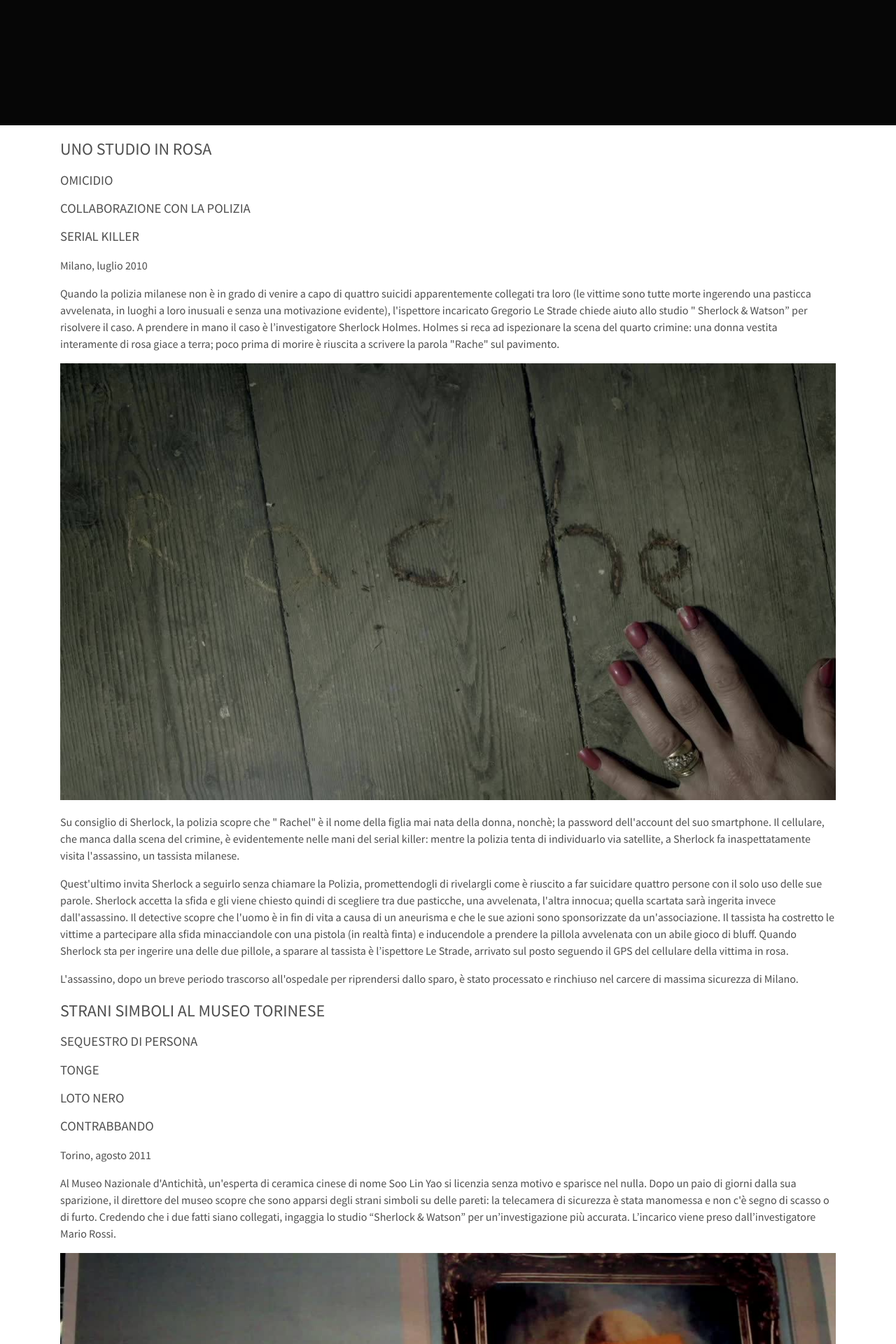
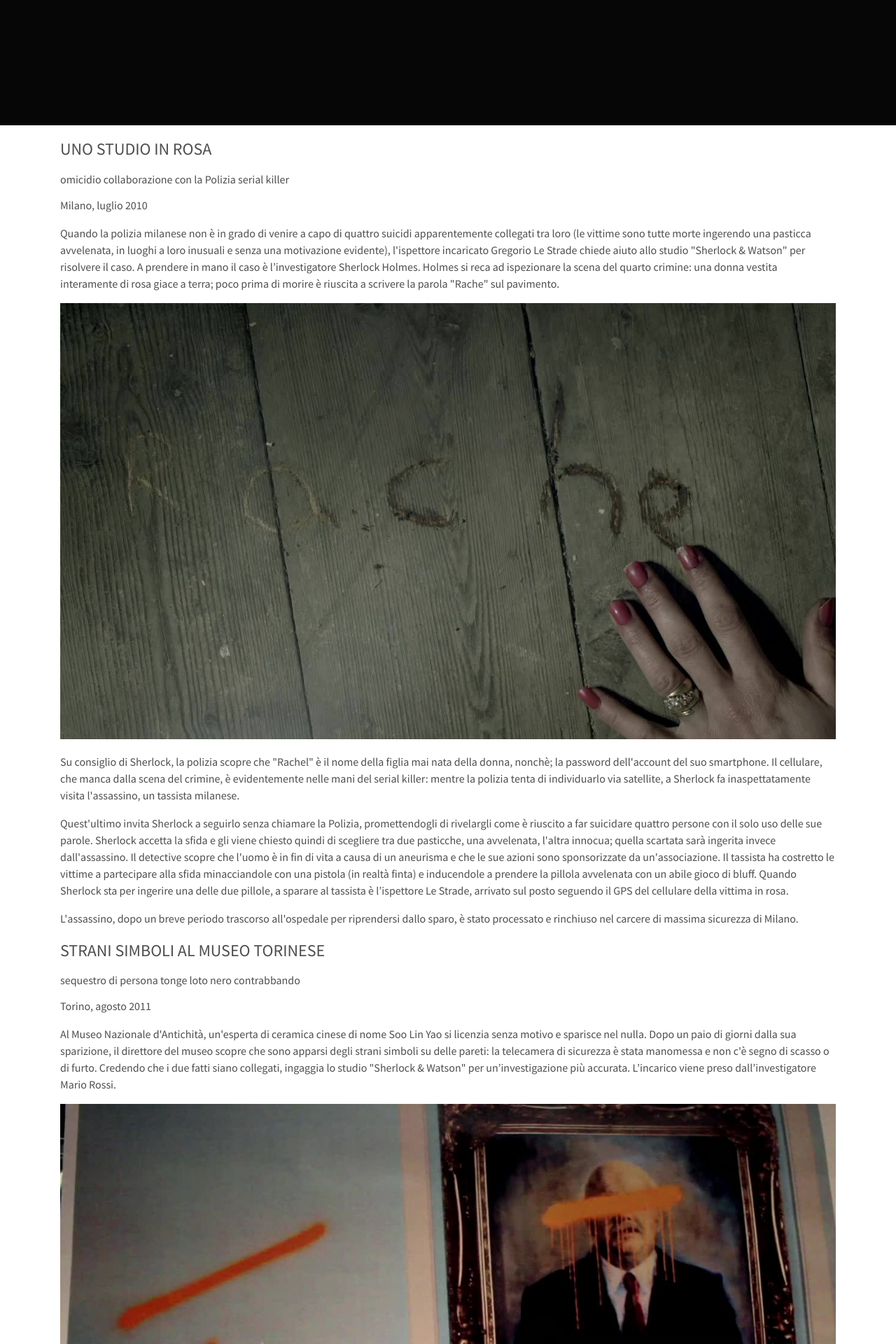
Before and after one commit to jiayihu/tecweb, a PHP site: page /login/app/views/casi.view.php in a window 1280 px wide. Shown: the part 530-2450 px from the top of the page at 70% size. Run offline with PHP 8.4, Linux system fonts and the light colour scheme; data that the repository does not hold is empty.

Commit message:
Risolto problema link giganti + sostituiti h3 in casi di studio

```diff
--- a/source/app/views/casi.view.php
+++ b/source/app/views/casi.view.php
@@ -12,15 +12,15 @@
   <section class="case">
     <h2>Uno studio in rosa</h2>
     <div class="case-content">
-      <h3 class="tag">omicidio</h3>
-      <h3 class="tag">collaborazione con la Polizia</h3>
-      <h3 class="tag">serial killer</h3>
+      <span class="tag">omicidio</span>
+      <span class="tag">collaborazione con la Polizia</span>
+      <span class="tag">serial killer</span>
       <div class="case-text">
         <p class="case-date">Milano, luglio 2010</p>
         <p>Quando la polizia milanese non è in grado di venire a capo di quattro suicidi apparentemente collegati tra loro
           (le vittime sono tutte morte ingerendo una pasticca avvelenata, in luoghi a loro inusuali e senza una motivazione
-          evidente), l'ispettore incaricato Gregorio Le Strade chiede aiuto allo studio "
-          <span lang="en">Sherlock & Watson</span>” per risolvere il caso. A prendere in mano il caso è l’investigatore
+          evidente), l'ispettore incaricato Gregorio Le Strade chiede aiuto allo studio
+          "<span lang="en">Sherlock & Watson</span>" per risolvere il caso. A prendere in mano il caso è l’investigatore
           <span lang="en">Sherlock Holmes</span>.
           <span lang="en">Holmes</span> si reca ad ispezionare la scena del quarto crimine: una donna vestita interamente di rosa giace
           a terra; poco prima di morire è riuscita a scrivere la parola "Rache" sul pavimento.</p>
@@ -30,8 +30,8 @@
           </a>
         </div>
         <p>Su consiglio di
-          <span lang="en">Sherlock</span>, la polizia scopre che "
-          <span lang="en">Rachel</span>" è il nome della figlia mai nata della donna, nonchè; la password dell'account del suo smartphone.
+          <span lang="en">Sherlock</span>, la polizia scopre che
+          "<span lang="en">Rachel</span>" è il nome della figlia mai nata della donna, nonchè; la password dell'account del suo smartphone.
           Il cellulare, che manca dalla scena del crimine, è evidentemente nelle mani del serial killer: mentre la polizia
           tenta di individuarlo via satellite, a Sherlock fa inaspettatamente visita l'assassino, un tassista milanese.</p>
         <p>Quest'ultimo invita Sherlock a seguirlo senza chiamare la Polizia, promettendogli di rivelargli come è riuscito
@@ -51,17 +51,19 @@
   <section class="case">
     <h2>Strani simboli al museo torinese</h2>
     <div class="case-content">
-      <h3 class="tag">sequestro di persona</h3>
-      <h3 class="tag">tonge</h3>
-      <h3 class="tag">loto nero</h3>
-      <h3 class="tag clearfix">contrabbando</h3>
+      <span class="tag">sequestro di persona</span>
+      <span class="tag">tonge</span>
+      <span class="tag">loto nero</span>
+      <span class="tag clearfix">contrabbando</span>
       <div class="case-text">
         <p class="case-date">Torino, agosto 2011</p>
         <p>Al Museo Nazionale d'Antichità, un'esperta di ceramica cinese di nome Soo Lin Yao si licenzia senza motivo e sparisce
           nel nulla. Dopo un paio di giorni dalla sua sparizione, il direttore del museo scopre che sono apparsi degli
           strani simboli su delle pareti: la telecamera di sicurezza è stata manomessa e non c'è segno di scasso o di furto.
-          Credendo che i due fatti siano collegati, ingaggia lo studio “Sherlock & Watson” per un’investigazione più accurata.
-          L’incarico viene preso dall’investigatore Mario Rossi.</p>
+          Credendo che i due fatti siano collegati, ingaggia lo studio
+          "<span lang="en">Sherlock & Watson</span>" per un’investigazione più accurata.
+          L’incarico viene preso dall’investigatore Mario Rossi.
+        </p>
         <div class="case-imm">
           <a href="public/images/casi/case2.jpg">
             <img src="public/images/casi/case2.jpg" alt="Foto tratta dalla scena del crimine. Ritrae dei simboli non identificabili scritti con una bomboletta spray gialla su una parete e su un quadro.">
--- a/source/app/views/contatti.view.php
+++ b/source/app/views/contatti.view.php
@@ -17,7 +17,7 @@
         <div class="contact">
           <h2>INDIRIZZO</h2>
           <p>Via Trieste, 63<br/>35121 Padova (IT)</p>
-          <a href="https://goo.gl/maps/LPorPN1PNZG2">Google maps</a>
+          <a class="uppercase" href="https://goo.gl/maps/LPorPN1PNZG2">Google maps</a>
         </div>
         <div class="contact">
         <h2>TELEFONO</h2>
--- a/source/app/views/index.view.php
+++ b/source/app/views/index.view.php
@@ -7,7 +7,7 @@
       <p>
         <a class="btn btn-outline" href="contatti">Entra in contatto</a>
       </p>
-      <p>Sei un ispettore? <a href="login">Accedi</a> all'area amministrativa.</p>
+      <p>Sei un ispettore? <a class="uppercase" href="login">Accedi</a> all'area amministrativa.</p>
     </div>
   </div>
 </div>
--- a/source/app/views/partials/public-footer.partial.php
+++ b/source/app/views/partials/public-footer.partial.php
@@ -2,7 +2,7 @@
       <div class="container clearfix">
           <div class="left">&copy; 2018 <span lang="en">Sherlock and Watson</span> | Via Trieste, 63 - 35121 Padova (Italy) | PIVA 0123456789</div>
           <div class="right">
-            <a href="#top">Torna in cima</a>
+            <a class="uppercase" href="#top">Torna in cima</a>
           </div>
       </div>
     </footer>
--- a/source/app/views/ricerca.view.php
+++ b/source/app/views/ricerca.view.php
@@ -153,7 +153,7 @@
           <td><?= $case->nome; ?></td>
           <td><?= $case->tipologia; ?></td>
           <td class="case-description"><?= \Core\ellipsis($case->descrizione); ?></td>
-          <td><a href="/caso?id=<?= $case->getId(); ?>">Apri &rightarrow;</a></td>
+          <td><a class="uppercase" href="/caso?id=<?= $case->getId(); ?>">Apri &rightarrow;</a></td>
         </tr>
         <?php endforeach; ?>
       </tbody>
@@ -179,7 +179,7 @@
           <td><?= $investigation->getScene(); ?></td>
           <td class="investigation-report"><?= \Core\ellipsis($investigation->rapporto); ?></td>
           <td>
-            <a href="/caso?id=<?= $investigation->getCaseId(); ?>&investigazione=<?= $investigation->getId(); ?>">
+            <a class="uppercase" href="/caso?id=<?= $investigation->getCaseId(); ?>&investigazione=<?= $investigation->getId(); ?>">
               Apri &rightarrow;
             </a>
           </td>
--- a/source/app/views/utenti.view.php
+++ b/source/app/views/utenti.view.php
@@ -137,7 +137,7 @@
               <td><?= $genericUser->nome ?></td>
               <td><?= $genericUser->cognome ?></td>
               <td class="actions">
-                <a href="/utenti?modifica=true&codice_fiscale=<?= $genericUser->codice_fiscale ?>&role=detective">Modifica</a>
+                <a class="uppercase" href="/utenti?modifica=true&codice_fiscale=<?= $genericUser->codice_fiscale ?>&role=detective">Modifica</a>
                 <form action="/elimina-utente" method="post">
                   <input type="hidden" name="codice_fiscale" value="<?= $genericUser->codice_fiscale ?>">
                   <input type="hidden" name="role" value="detective">
--- a/source/public/css/casi.css
+++ b/source/public/css/casi.css
@@ -27,12 +27,9 @@
   max-width: 100%;
 }
 
-h3 {
-  font-size: 1rem;
-}
-
 .tag {
   display: none;
+  text-transform: uppercase;
 }
 
 /*----------  Media queries  ----------*/
--- a/source/public/css/common.css
+++ b/source/public/css/common.css
@@ -60,7 +60,6 @@
 a {
   color: #c62828;
   text-decoration: none;
-  text-transform: uppercase;
 }
 
 a:hover {
@@ -594,6 +593,14 @@
   text-align: center;
 }
 
+.text-xl {
+  font-size: 1rem;
+}
+
+.uppercase {
+  text-transform: uppercase;
+}
+
 /* Hide visually but still visible to screen readers */
 .screen-reader {
   border: 0;
```
